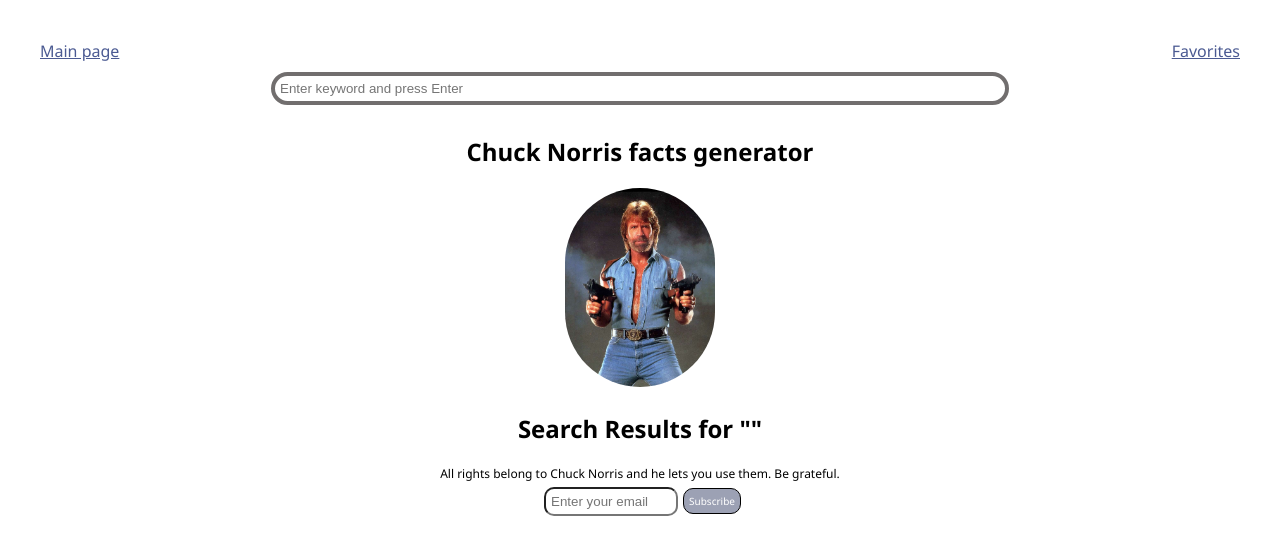
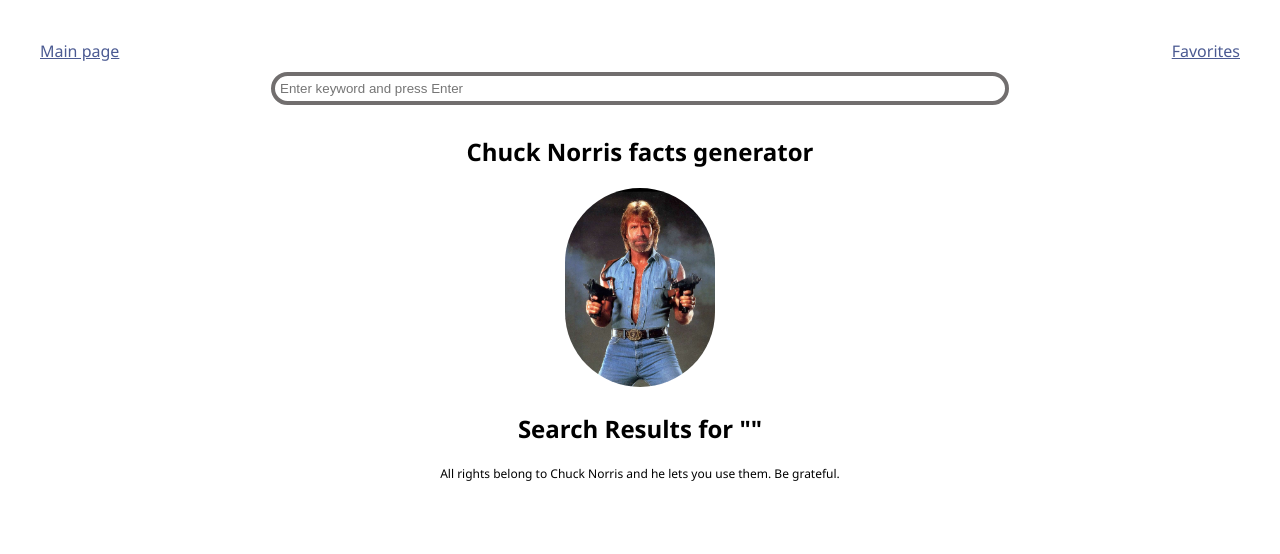
Before and after one commit to xrustiks/factchucking, a React (Vite) app: page /search in a window 1280 px wide. Shown: the top 554 px of the page. Built offline with nearby package versions, Linux system fonts and the light colour scheme.

Commit message:
Final product is ready

```diff
--- a/index.html
+++ b/index.html
@@ -4,7 +4,7 @@
     <meta charset="UTF-8" />
     <link rel="icon" type="image/svg+xml" href="/chukcnorrisicon.png" />
     <meta name="viewport" content="width=device-width, initial-scale=1.0" />
-    <title>Chuck Norris facts generator</title>
+    <title>FactChacking - everything you want to know about Chuck Norris</title>
   </head>
   <body>
     <div id="root"></div>
--- a/src/App.css
+++ b/src/App.css
@@ -99,31 +99,3 @@
 
   margin: 10px auto 0px auto;
 }
-
-.subscribe-input {
-  padding: 5px;
-  margin: 5px;
-  border: 1px solid rrgb(3, 3, 3);
-  border-radius: 10px;
-  width: 10%;
-}
-
-.subscribe {
-  display: flex;
-  align-items: center;
-  justify-content: center;
-}
-
-.subscribe-button {
-  background-color: rgb(156, 161, 180);
-
-  color: white;
-  font-size: 10px;
-
-  border: 1px solid black;
-  border-radius: 10px;
-
-  padding: 5px;
-
-  cursor: pointer;
-}
--- a/src/components/footer/Footer.jsx
+++ b/src/components/footer/Footer.jsx
@@ -17,16 +17,6 @@
           All rights belong to Chuck Norris and he lets you use them. Be
           grateful.
         </div>
-
-        <div className="subscribe">
-          <input
-            className="subscribe-input"
-            type="text"
-            placeholder="Enter your email"
-          />
-
-          <div class="subscribe-button">Subscribe</div>
-        </div>
       </div>
     </div>
   );
```
